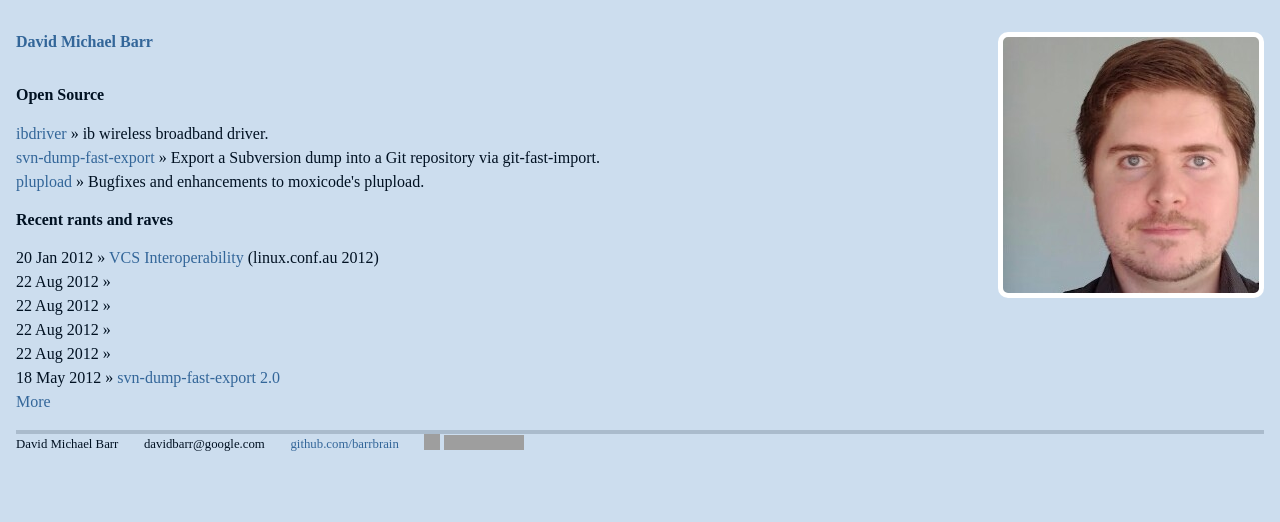
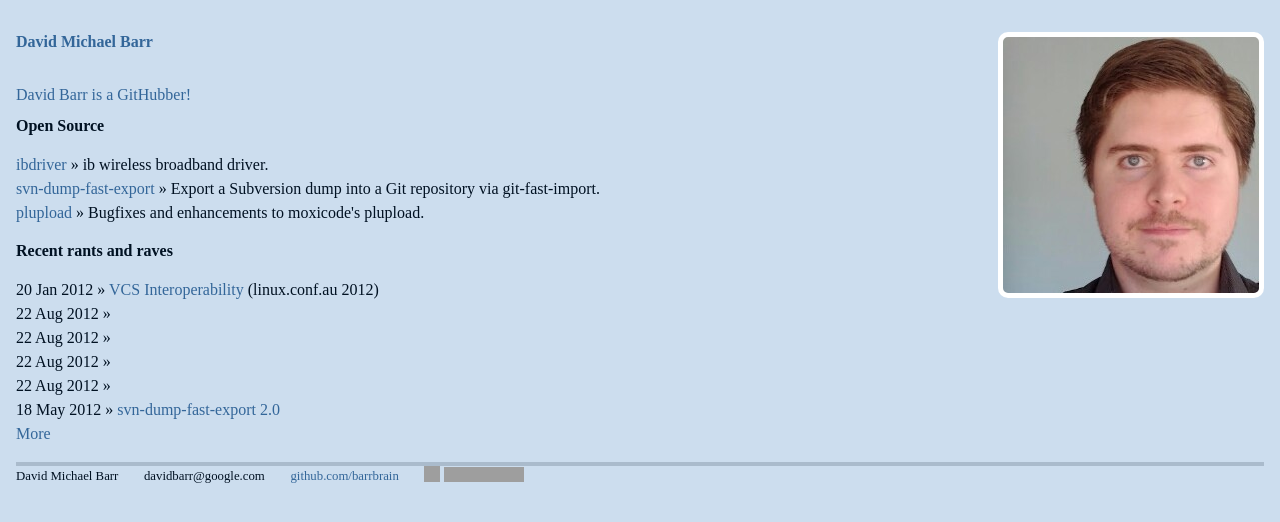
Before and after one commit to barrbrain/barrbrain.github.com, a Jekyll site: the page built from index.html, in a window 1280 px wide. Shown: the top 522 px of the page. Built offline with Jekyll 4.4.1, drawn with Linux system fonts in a browser that asks for light colours; comment, search, counter and statistics services are not loaded; grey boxes are pictures that could not be loaded.

Commit message:
I am a GitHubber

```diff
--- a/index.html
+++ b/index.html
@@ -4,6 +4,8 @@ title: David Michael Barr
 ---
 
 <div id="root">
+
+  <a href="https://github.com/blog/1232-david-barr-is-a-githubber">David Barr is a GitHubber!</a>
 
    <h1>Open Source</h1>
   <ul class="projects">
```
